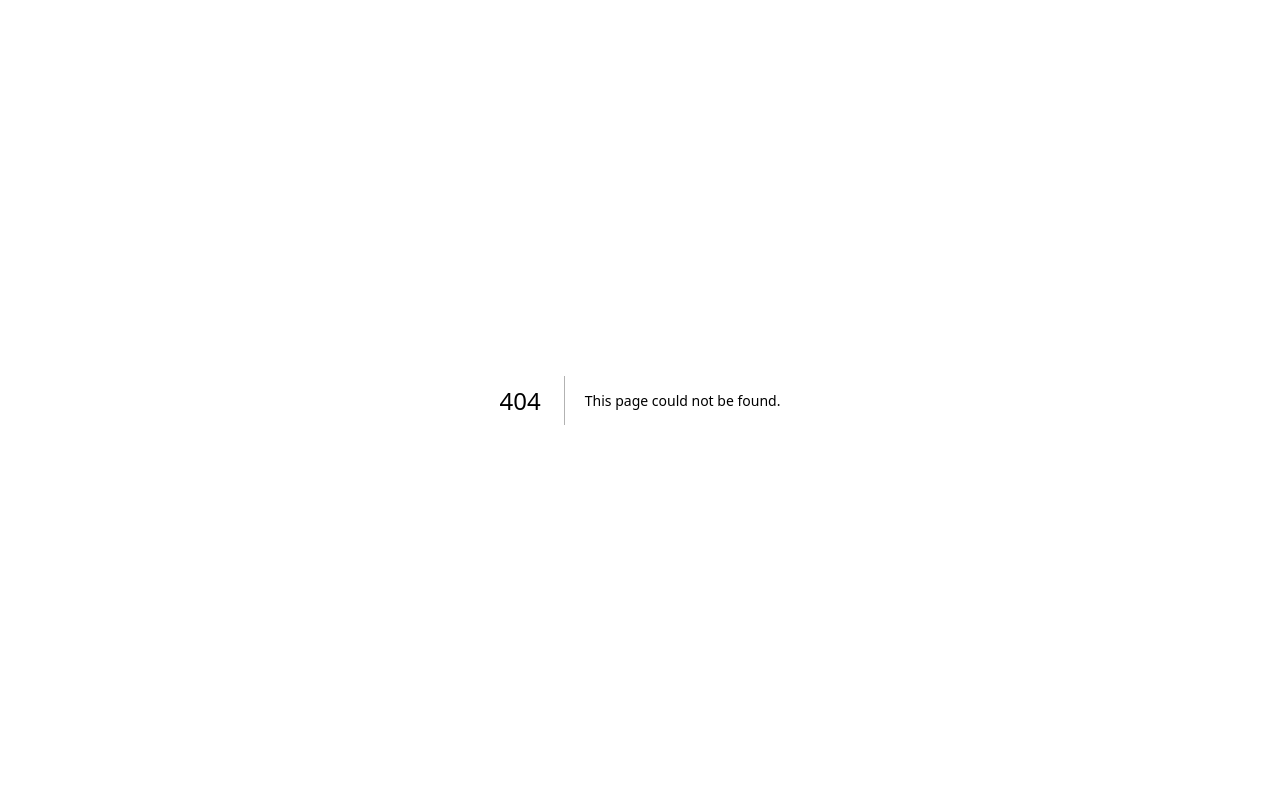
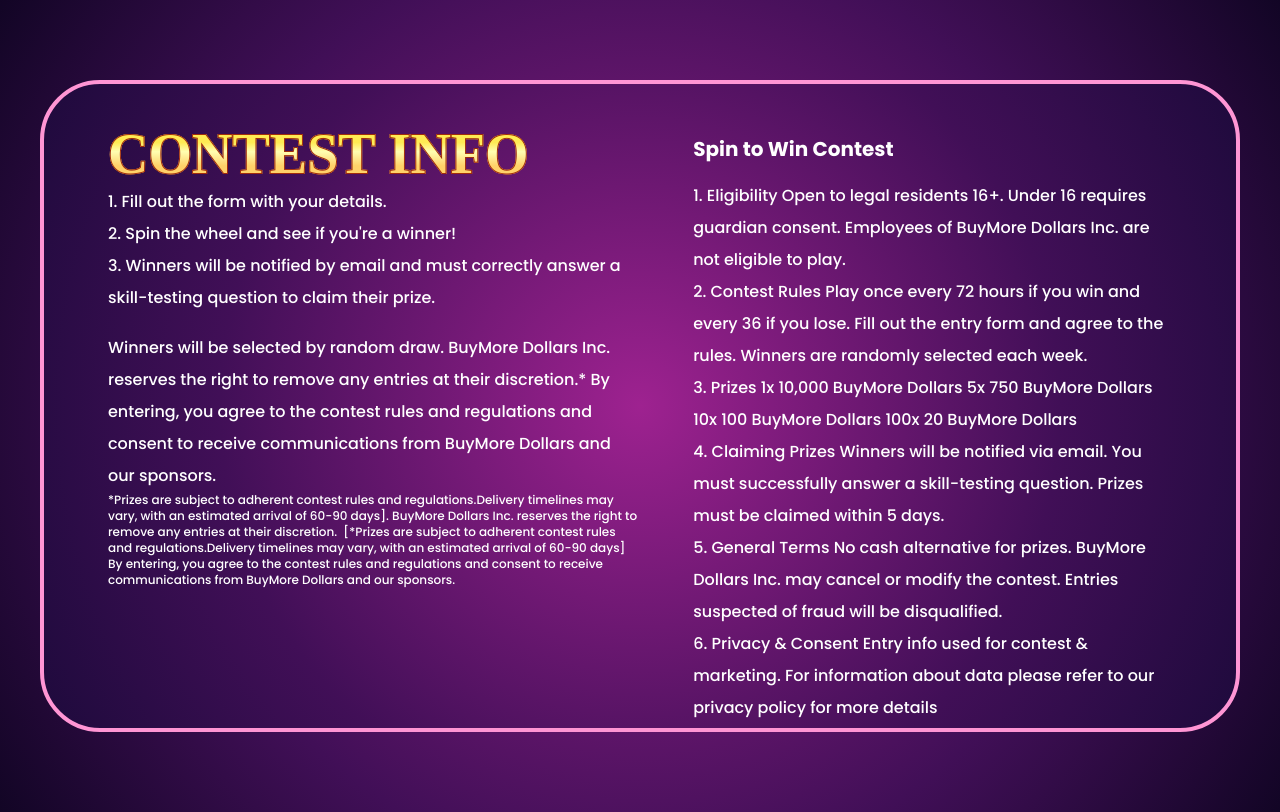
Before and after one commit to JacobSkraps/spinwin, a Next.js app: page /form/legalPage in a window 1280 px wide. Before the commit this address had no page. Built offline with nearby package versions, Linux system fonts and the light colour scheme.

Commit message:
Added Legal Page

```diff
--- a/src/app/(pages)/form/consentForm/page.jsx
+++ b/src/app/(pages)/form/consentForm/page.jsx
@@ -173,12 +173,12 @@
                 <div className='formCheck'>
                     <input name="consentToCommunications" type="checkbox" id="communicationsConsent" className='consentBox' required />
                     {/* <span className='checkmark'></span> */}
-                    <label htmlFor="communicationsConsent" className='formLabel'>Consent to be communicated by us</ label>
+                    <label htmlFor="communicationsConsent" className='formLabel'>I consent to receiving communications regarding BuyMore Dollars products and sponsors.</ label>
                 </div>
                 <div className='formCheck'>
                     <input name="consentToRules" type="checkbox" id="rulesConsent" className='consentBox' required />
                     {/* <span className='checkmark'></span> */}
-                    <label htmlFor="rulesConsent" className='formLabel'>Consent to be rules</ label>
+                    <label htmlFor="rulesConsent" className='formLabel'>I agree to the contest's<Link href="./legalPage"> rules and regulations</Link></ label>
                 </div>
                 <div className='formButtons'>
                     <div className='backButton pageButton'>
--- /dev/null
+++ b/src/app/(pages)/form/legalPage/page.jsx
@@ -0,0 +1,35 @@
+"use client";
+
+import Link from 'next/link'
+
+export default function legalPage() {
+    return (
+        <div className="">
+            <h3 className="formSubHeading">Spin to Win Contest</h3>
+            <p className="paragraphText">1. Eligibility
+            Open to legal residents 16+.
+            Under 16 requires guardian consent.
+            Employees of BuyMore Dollars Inc. are not eligible to play.</p>
+            <p className="paragraphText">2. Contest Rules
+            Play once every 72 hours if you win and every 36 if you lose.
+            Fill out the entry form and agree to the rules.
+            Winners are randomly selected each week.</p>
+            <p className="paragraphText">3. Prizes
+            1x 10,000 BuyMore Dollars
+            5x 750 BuyMore Dollars
+            10x 100 BuyMore Dollars
+            100x 20 BuyMore Dollars</p>
+            <p className="paragraphText">4. Claiming Prizes
+            Winners will be notified via email.
+            You must successfully answer a skill-testing question.
+            Prizes must be claimed within 5 days.</p>
+            <p className="paragraphText">5. General Terms
+            No cash alternative for prizes.
+            BuyMore Dollars Inc. may cancel or modify the contest.
+            Entries suspected of fraud will be disqualified.</p>
+            <p className="paragraphText">6. Privacy & Consent
+            Entry info used for contest & marketing.
+            For information about data please refer to our <Link href="./#">privacy policy</Link> for more details</p>
+        </div>
+    );
+}
--- a/src/app/globals.css
+++ b/src/app/globals.css
@@ -127,7 +127,7 @@
   height: 100%;
   display: flex;
   flex-direction: column;
-  justify-content: space-between;
+  /* justify-content: space-between; */
 }
 
 /* #formSidingContainer{
```
